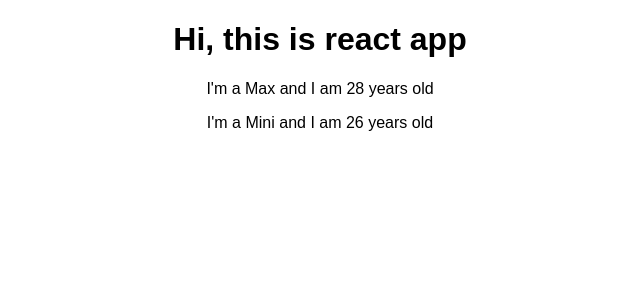
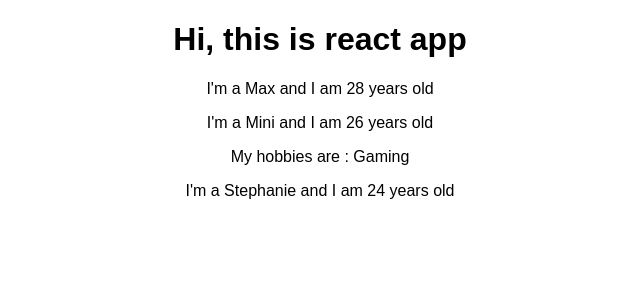
Before and after one commit to sriharshakappala/react-complete-guide, a React (Create React App) app: page / in a window 1280 px wide. Shown: the top 300 px of the page, without its empty margins (320-960 px from the left). Built offline with nearby package versions, Linux system fonts and the light colour scheme.

Commit message:
Children props demo

```diff
--- a/src/App.js
+++ b/src/App.js
@@ -8,7 +8,8 @@
       <div className="App">
         <h1>Hi, this is react app</h1>
         <Person name='Max' age='28' />
-        <Person name='Mini' age='26' />
+        <Person name='Mini' age='26'>My hobbies are : Gaming</Person>
+        <Person name='Stephanie' age='24' />
       </div>
     );
     // return React.createElement('div', {className: 'App'}, React.createElement('h1', null, 'Does this work now?'));
--- a/src/Person/Person.js
+++ b/src/Person/Person.js
@@ -1,7 +1,12 @@
 import React from 'react';
 
 const person = (props) => {
-  return <p>I'm a {props.name} and I am {props.age} years old</p>
+  return(
+    <div>
+      <p>I'm a {props.name} and I am {props.age} years old</p>
+      <p>{props.children}</p>
+    </div>
+  )
 }
 
 export default person;
```
